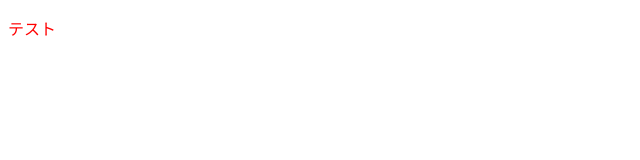
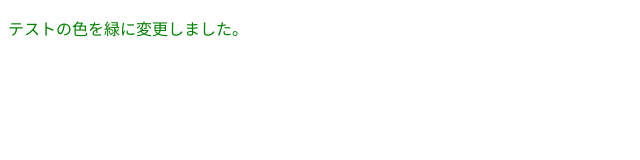
Before and after one commit to yuzuki762/yu, a plain HTML site: page index.html in a window 1280 px wide. Shown: the whole page, without its empty margins (0-640 px from the left). Drawn offline with Linux system fonts and the light colour scheme.

Commit message:
文字を赤から緑に変更，テキストを書き換えました
文字を赤から緑に変更してテキストを書き換えました。

```diff
--- a/index.html
+++ b/index.html
@@ -5,6 +5,6 @@
     <title>タイトル</title>
   </head>
   <body>
-    <p style="color:red">テスト</p>
+    <p style="color:green">テストの色を緑に変更しました。</p>
   </body>
 </html>
```
